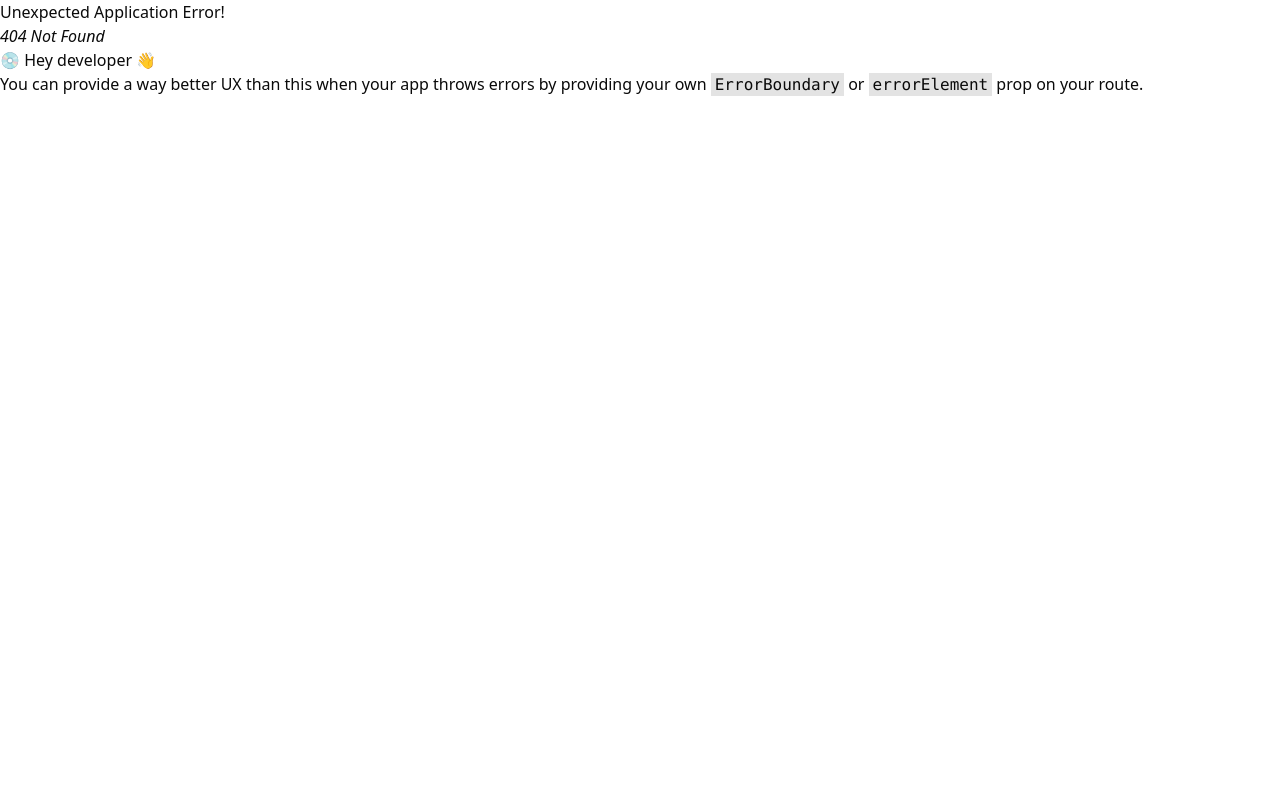
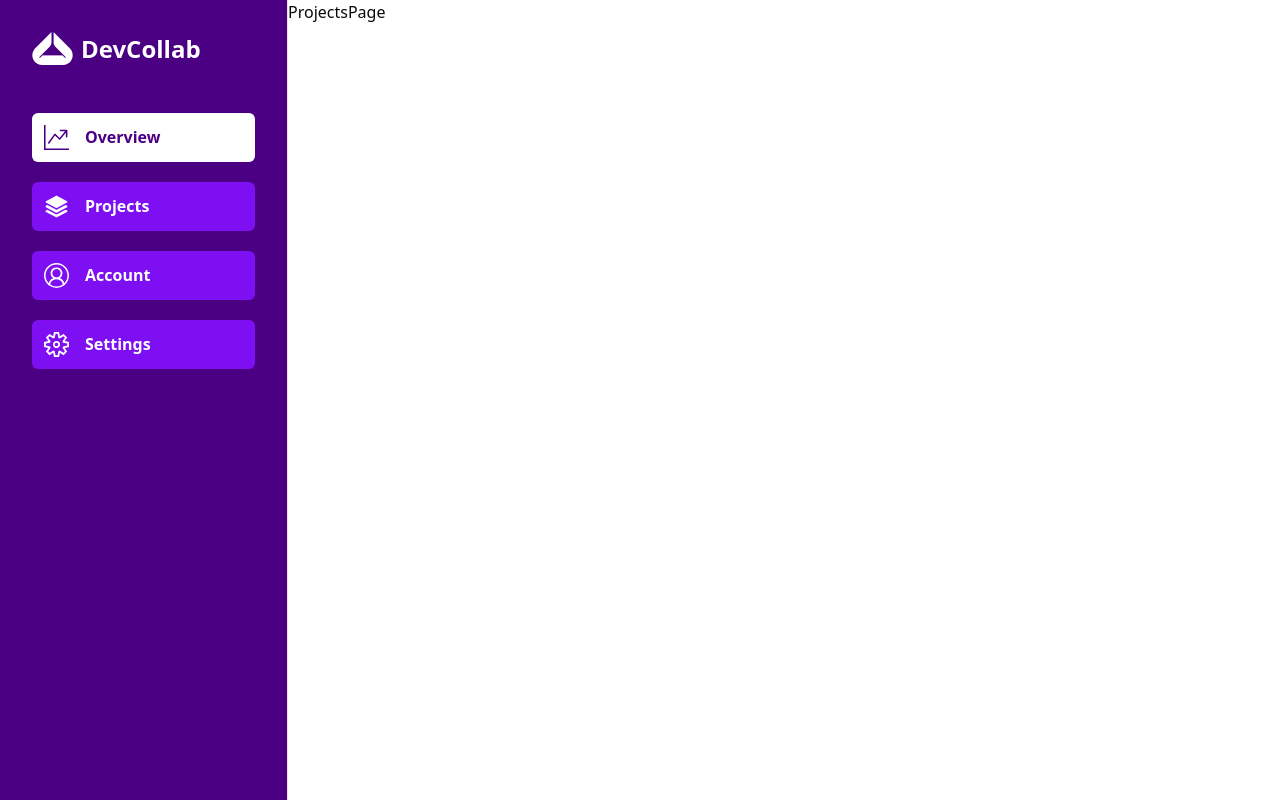
Before and after one commit to Perfect-Patience/devCollab, a React (Vite) app: page /dashboard/projects in a window 1280 px wide. Before the commit this address had no page. Built offline with nearby package versions, Linux system fonts and the light colour scheme.

Commit message:
developed the structure of the dashboard

```diff
--- a/package.json
+++ b/package.json
@@ -18,6 +18,7 @@
     "lucide-react": "^0.525.0",
     "react": "^19.1.0",
     "react-dom": "^19.1.0",
+    "react-icons": "^5.5.0",
     "react-router": "^7.6.3",
     "tailwind-merge": "^3.3.1",
     "tailwindcss": "^4.1.11"
--- a/src/App.jsx
+++ b/src/App.jsx
@@ -1,26 +1,47 @@
-import { createBrowserRouter, RouterProvider } from 'react-router'
-import './App.css'
-import LandingPage from './pages/LandingPage'
-import LoginPage from './pages/LoginPage'
-
-
+import { createBrowserRouter, RouterProvider } from "react-router";
+import "./App.css";
+import LandingPage from "./pages/LandingPage";
+import LoginPage from "./pages/LoginPage";
+import DashBoardLayout from "./layout/DashboardLayout";
+import OverviewPage from "./pages/dashboard/pages/OverviewPage";
+import ProjectsPage from "./pages/dashboard/pages/ProjectsPage";
+import AccountPage from "./pages/dashboard/pages/AccountPage";
+import SettingsPage from "./pages/dashboard/pages/SettingsPage";
 
 const router = createBrowserRouter([
   {
-    path:"/",
-    Component: LandingPage
+    path: "/",
+    Component: LandingPage,
   },
   {
-    path:"/login",
-    Component: LoginPage
-  }
-])
+    path: "/login",
+    Component: LoginPage,
+  },
+  {
+    path: "/dashboard",
+    Component: DashBoardLayout,
+    children: [
+      {
+        index: true,
+        Component: OverviewPage,
+      },
+      {
+        path: "projects",
+        Component: ProjectsPage,
+      },
+      {
+        path: "account",
+        Component: AccountPage,
+      },
+      {
+        path: "settings",
+        Component: SettingsPage
+      }
+    ],
+  },
+]);
 function App() {
-
-
-  return (
-    <RouterProvider router={router}/>
-  )
+  return <RouterProvider router={router} />;
 }
 
-export default App
+export default App;
--- a/src/assets/index.jsx
+++ b/src/assets/index.jsx
@@ -1,3 +1,4 @@
 import LoginImg from '../assets/images/login.png';
+import Logo from '../assets/images/logogram.png'
 
-export {LoginImg};
+export {LoginImg, Logo};
--- /dev/null
+++ b/src/components/Sidebar.jsx
@@ -0,0 +1,39 @@
+import React, { useState } from "react";
+import K from "../constants";
+import { NavLink } from "react-router";
+import { Logo } from "@/assets";
+
+const Sidebar = () => {
+  const [activeItem, setActiveItem] = useState("Overview");
+
+  return (
+    <div className="min-h-screen w-72 p-8 space-y-4 flex flex-col gap-8 border-r-1 border-r-[#E4E4E4] bg-[#4B0084]">
+        <div className="flex items-center gap-2 text-white font-bold text-2xl">
+            <img src={Logo} alt="website logo" />
+            <span>DevCollab</span>
+        </div>
+      <div className="flex flex-col gap-5 text-white font-semibold">
+        {K.DASHBOARDLINKS.map((item, index) => (
+          <NavLink to={item.path} key={index} className="">
+            <div
+            onClick={() => setActiveItem(item.name)}
+              className={`flex gap-4 bg-[#7D0FF2] p-3 rounded-sm hover:bg-white active:bg-white hover:text-[#4B0084] hover:p-3 hover:rounded-sm
+                ${
+                  activeItem === item.name
+                    ? "bg-white text-[#4B0084] p-3 rounded-sm"
+                    : "hover:bg-[#7D0FF2] hover:text-[#4B0084]"
+                }
+                `}
+
+            >
+              <span>{item.icon}</span>
+              <span>{item.name}</span>
+            </div>
+          </NavLink>
+        ))}
+      </div>
+    </div>
+  );
+};
+
+export default Sidebar;
--- /dev/null
+++ b/src/constants/index.jsx
@@ -0,0 +1,31 @@
+import { VscSettingsGear } from "react-icons/vsc";
+import { VscAccount } from "react-icons/vsc";
+import { HiSquare3Stack3D } from "react-icons/hi2";
+import { BsGraphUpArrow } from "react-icons/bs";
+
+const K = {
+    DASHBOARDLINKS: [
+        {
+            icon: <BsGraphUpArrow size={25}/>,
+            name: "Overview",
+            path: "/dashboard"
+        },
+        {
+            icon: <HiSquare3Stack3D size={25}/>,
+            name: "Projects",
+            path: "/dashboard/projects"
+        },
+        {
+            icon: <VscAccount size={25}/>,
+            name: "Account",
+            path: "/dashboard/account"
+        },
+        {
+            icon: <VscSettingsGear size={25}/>,
+            name: "Settings",
+            path: "/dashboard/settings"
+        }
+    ]
+}
+
+export default K
--- /dev/null
+++ b/src/layout/DashboardLayout.jsx
@@ -0,0 +1,16 @@
+import React from 'react'
+import { Outlet } from 'react-router'
+import Sidebar from '../components/Sidebar'
+
+const DashBoardLayout = () => {
+  return (
+    <div className='flex'>
+        <Sidebar />
+        <div>
+            <Outlet />
+        </div>
+    </div>
+  )
+}
+
+export default DashBoardLayout
--- /dev/null
+++ b/src/pages/dashboard/pages/AccountPage.jsx
@@ -0,0 +1,9 @@
+import React from 'react'
+
+const AccountPage = () => {
+  return (
+    <div>AccountPage</div>
+  )
+}
+
+export default AccountPage
--- /dev/null
+++ b/src/pages/dashboard/pages/OverviewPage.jsx
@@ -0,0 +1,9 @@
+import React from 'react'
+
+const OverviewPage = () => {
+  return (
+    <div>OverviewPage</div>
+  )
+}
+
+export default OverviewPage
--- /dev/null
+++ b/src/pages/dashboard/pages/ProjectsPage.jsx
@@ -0,0 +1,9 @@
+import React from 'react'
+
+const ProjectsPage = () => {
+  return (
+    <div>ProjectsPage</div>
+  )
+}
+
+export default ProjectsPage
--- /dev/null
+++ b/src/pages/dashboard/pages/SettingsPage.jsx
@@ -0,0 +1,9 @@
+import React from 'react'
+
+const SettingsPage = () => {
+  return (
+    <div>SettingsPage</div>
+  )
+}
+
+export default SettingsPage
```
Also changed, not shown: src/assets/images/logogram.png (added), src/pages/dashboard/AccountPage.jsx (added), 1 other file (tests, documents, lock files or other folders).
